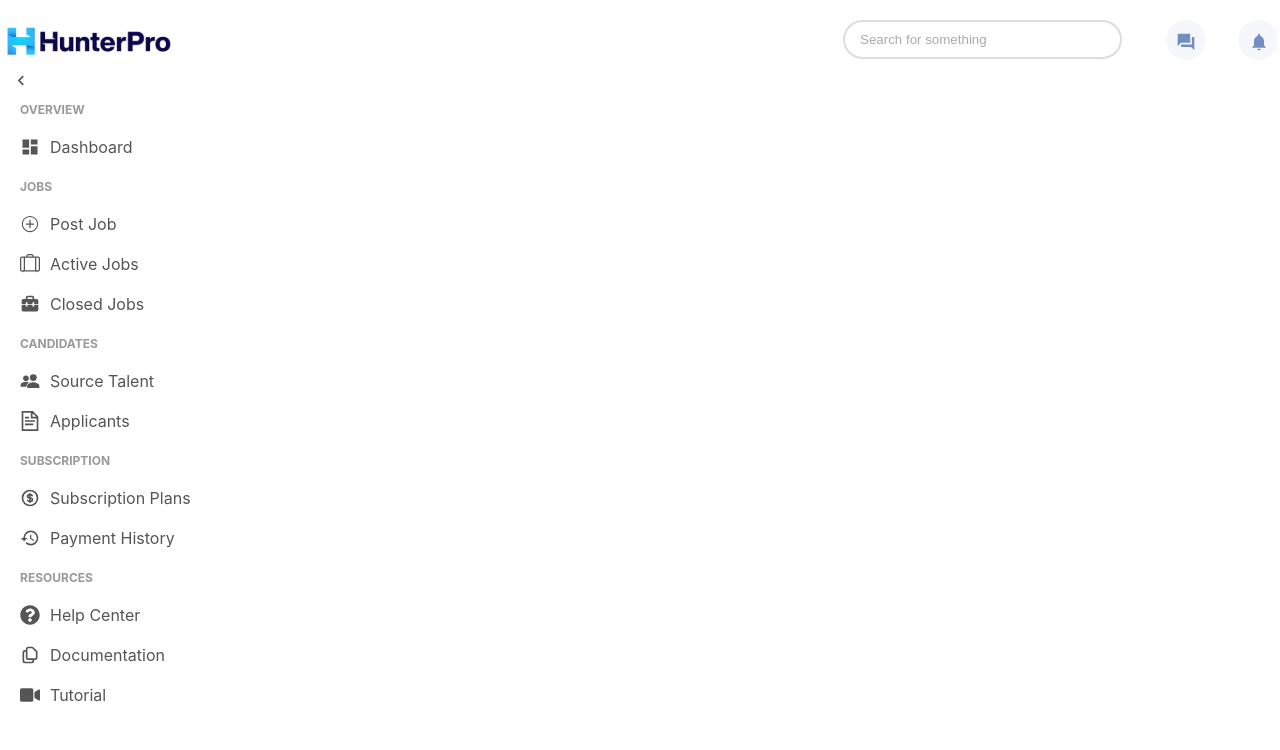
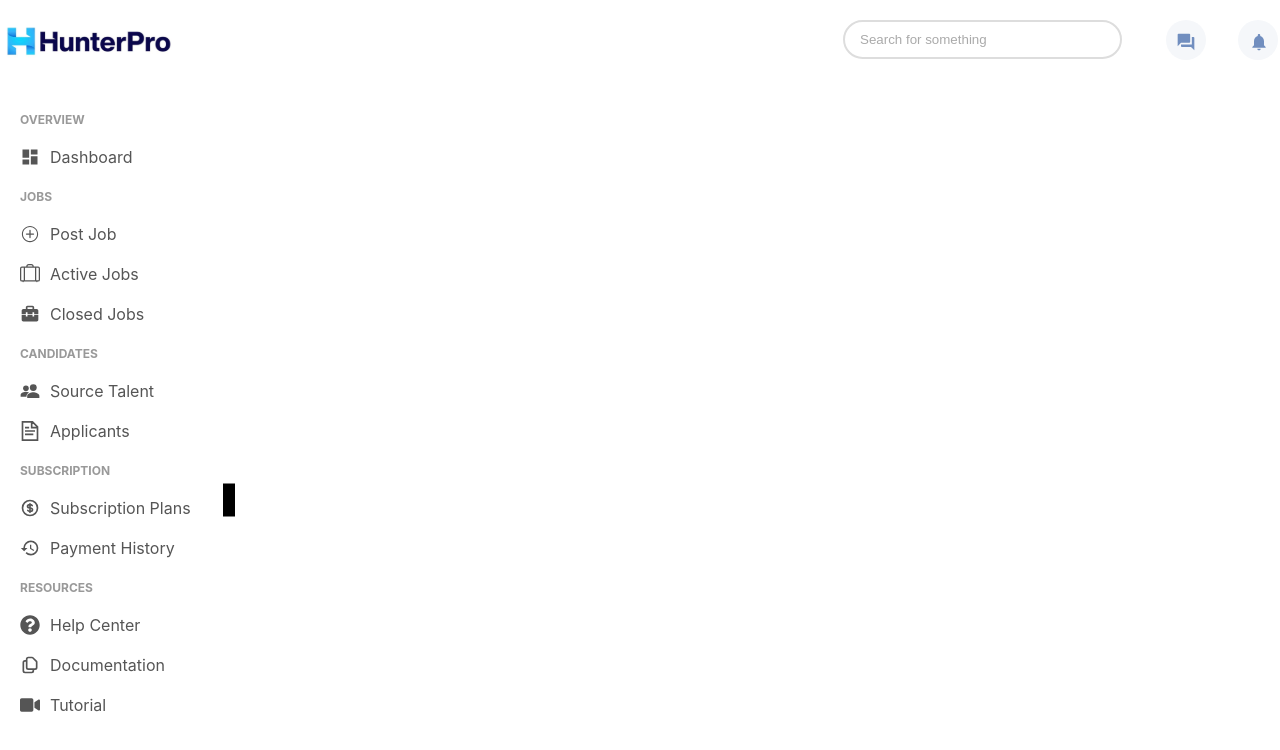
Before and after one commit to Harsh404/Login_Project, a React (Create React App) app in the folder my-tauri-app/: page / in a window 1280 px wide. Shown: the top 750 px of the page. Built offline with nearby package versions, Linux system fonts and the light colour scheme.

Commit message:
add toggle button

```diff
--- a/my-tauri-app/src/components/Sidebar.jsx
+++ b/my-tauri-app/src/components/Sidebar.jsx
@@ -1,6 +1,6 @@
 import React, { useState } from 'react';
 import '../components/styles/Sidebar.css';
-import { FaQuestionCircle, FaVideo, FaArrowLeft, FaArrowRight } from 'react-icons/fa';
+import { FaQuestionCircle, FaVideo } from 'react-icons/fa';
 import { MdDashboard, MdHistory, MdNavigateBefore, MdOutlineNavigateNext } from "react-icons/md";
 import { IoIosAddCircleOutline } from "react-icons/io";
 import { BsSuitcaseLg } from "react-icons/bs";
@@ -17,11 +17,7 @@ const Sidebar = () => {
   };
 
   return (
-    <>
-      <button className={`toggle-button ${isCollapsed ? 'collapsed' : ''}`} onClick={toggleSidebar}>
-        {isCollapsed ? <MdOutlineNavigateNext /> : <MdNavigateBefore />}
-      </button>
-
+    <div className="sidebar-wrapper">
       <div className={`sidebar ${isCollapsed ? 'collapsed' : ''}`}>
         <div className="sidebar-content">
           <div className="sidebar-menu">
@@ -86,8 +82,11 @@ const Sidebar = () => {
             </div>
           </div>
         </div>
+        <button className="toggle-button" onClick={toggleSidebar}>
+          {isCollapsed ? <MdOutlineNavigateNext /> : <MdNavigateBefore />}
+        </button>
       </div>
-    </>
+    </div>
   );
 };
 
--- a/my-tauri-app/src/components/styles/Sidebar.css
+++ b/my-tauri-app/src/components/styles/Sidebar.css
@@ -4,12 +4,16 @@
   background-color: white;
   padding: 20px;
   transition: width 0.3s ease;
-  position: relative;
+  position: fixed;
+  top: 0;
+  left: 0;
   overflow: hidden;
+  z-index: 999;
+  margin-top: 80px;
 }
 
 .sidebar.collapsed {
-  width: 0;
+  width: 5px;
   padding: 0;
 }
 
@@ -57,22 +61,22 @@
 
 .toggle-button {
   font-size: 25px;
-  background-color: #ffff;
+  background-color: #000000;
   border: none;
   cursor: pointer;
-  font-size: 20px;
   color: #555;
-  position: fixed;
+  position: absolute;
+  top: 50%;
+  right: -25px;
   transform: translateY(-50%);
   z-index: 1000;
-  transition: background-color 1.9s;
-  margin: 13px 0 0 5px;
+  transition: background-color 0.3s, transform 0.3s ease;
 }
 
 .toggle-button:hover {
-  background-color: #ffffff;
+  background-color: #f8f9fa;
 }
 
-.sidebar.collapsed ~ .toggle-button {
-  right: 10px;
+.sidebar.collapsed .toggle-button {
+  right: -25px;
 }
```
